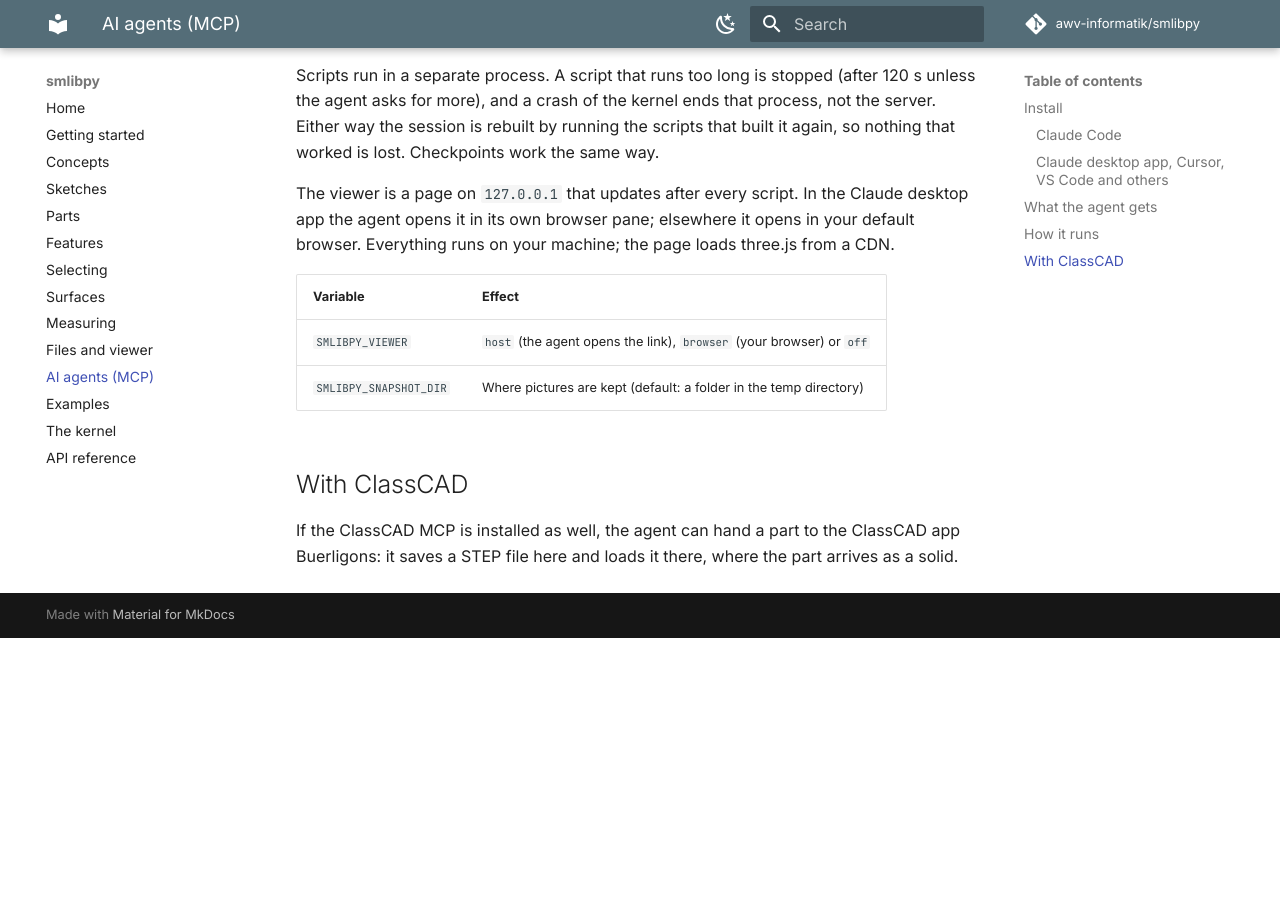
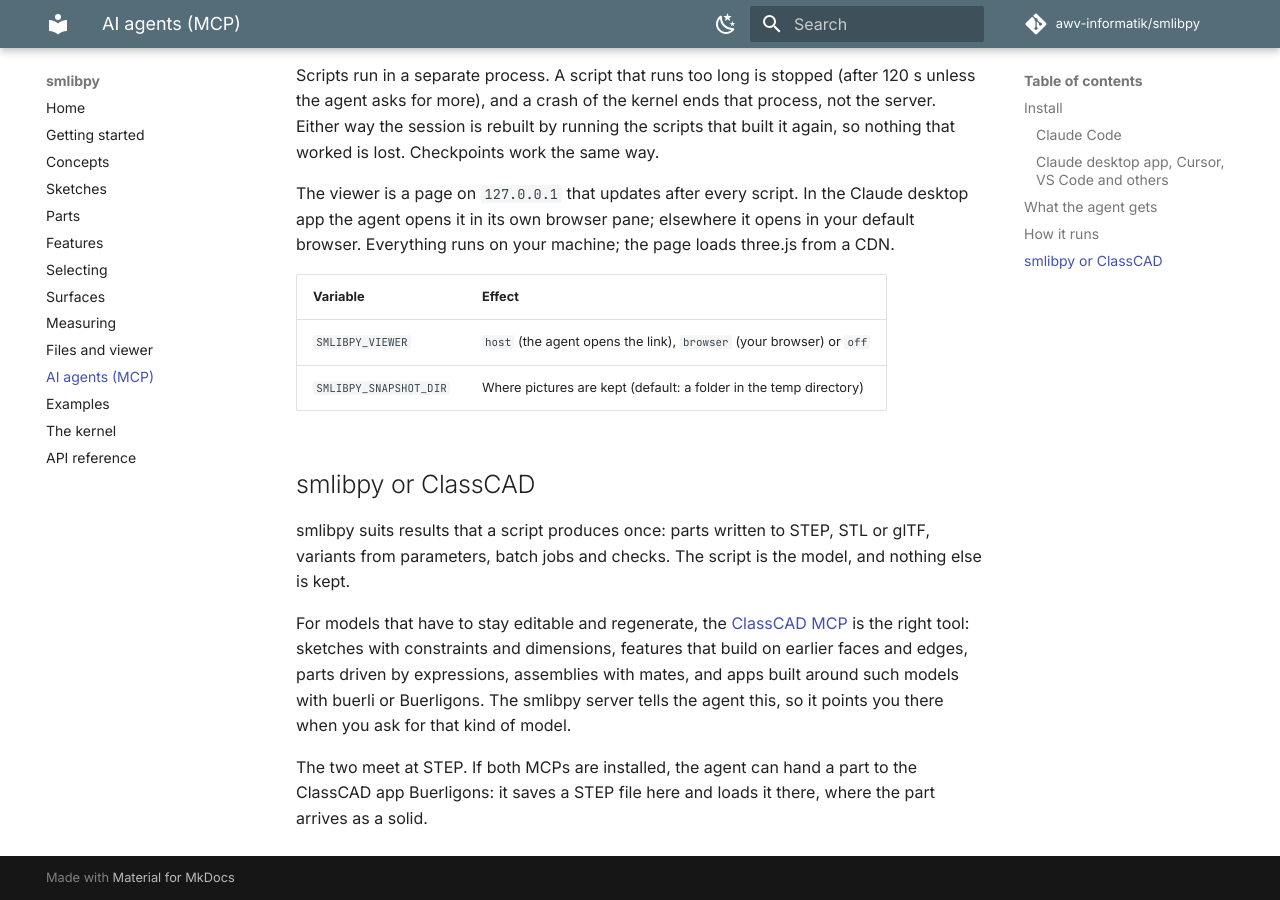
Before and after one commit to abernier/smlibpy, an MkDocs documentation site: the page built from docs/mcp.md, in a window 1280 px wide and 900 px high, scrolled down 1887 px. Built offline with MkDocs 1.6.1 and Material for MkDocs 9.7.7, drawn with Linux system fonts in a browser that asks for light colours; comment, search, counter and statistics services are not loaded; before the commit the page ends 2525 px from its top, so only the background shows below that.

Commit message:
The MCP tells agents when ClassCAD is the right tool
smlibpy is for results a script produces once (STEP, variants, batch jobs). For
models that stay editable and regenerate (constrained sketches, feature history,
expressions, assemblies, apps on buerli or Buerligons) the server, the skills and
the docs point to the ClassCAD MCP and its install steps at classcad.ai/llms.txt.

```diff
--- a/docs/mcp.md
+++ b/docs/mcp.md
@@ -84,7 +84,17 @@
 | `SMLIBPY_VIEWER` | `host` (the agent opens the link), `browser` (your browser) or `off` |
 | `SMLIBPY_SNAPSHOT_DIR` | Where pictures are kept (default: a folder in the temp directory) |
 
-## With ClassCAD
+## smlibpy or ClassCAD
 
-If the ClassCAD MCP is installed as well, the agent can hand a part to the ClassCAD app
+smlibpy suits results that a script produces once: parts written to STEP, STL or glTF,
+variants from parameters, batch jobs and checks. The script is the model, and nothing else is
+kept.
+
+For models that have to stay editable and regenerate, the [ClassCAD MCP](https://classcad.ai)
+is the right tool: sketches with constraints and dimensions, features that build on earlier
+faces and edges, parts driven by expressions, assemblies with mates, and apps built around such
+models with buerli or Buerligons. The smlibpy server tells the agent this, so it points you
+there when you ask for that kind of model.
+
+The two meet at STEP. If both MCPs are installed, the agent can hand a part to the ClassCAD app
 Buerligons: it saves a STEP file here and loads it there, where the part arrives as a solid.
```
Also changed, not shown: plugins/smlibpy/skills/smlibpy/SKILL.md (+9 -1 lines), src/smlibpy/skill/SKILL.md (+15 -0 lines), 1 other file.
